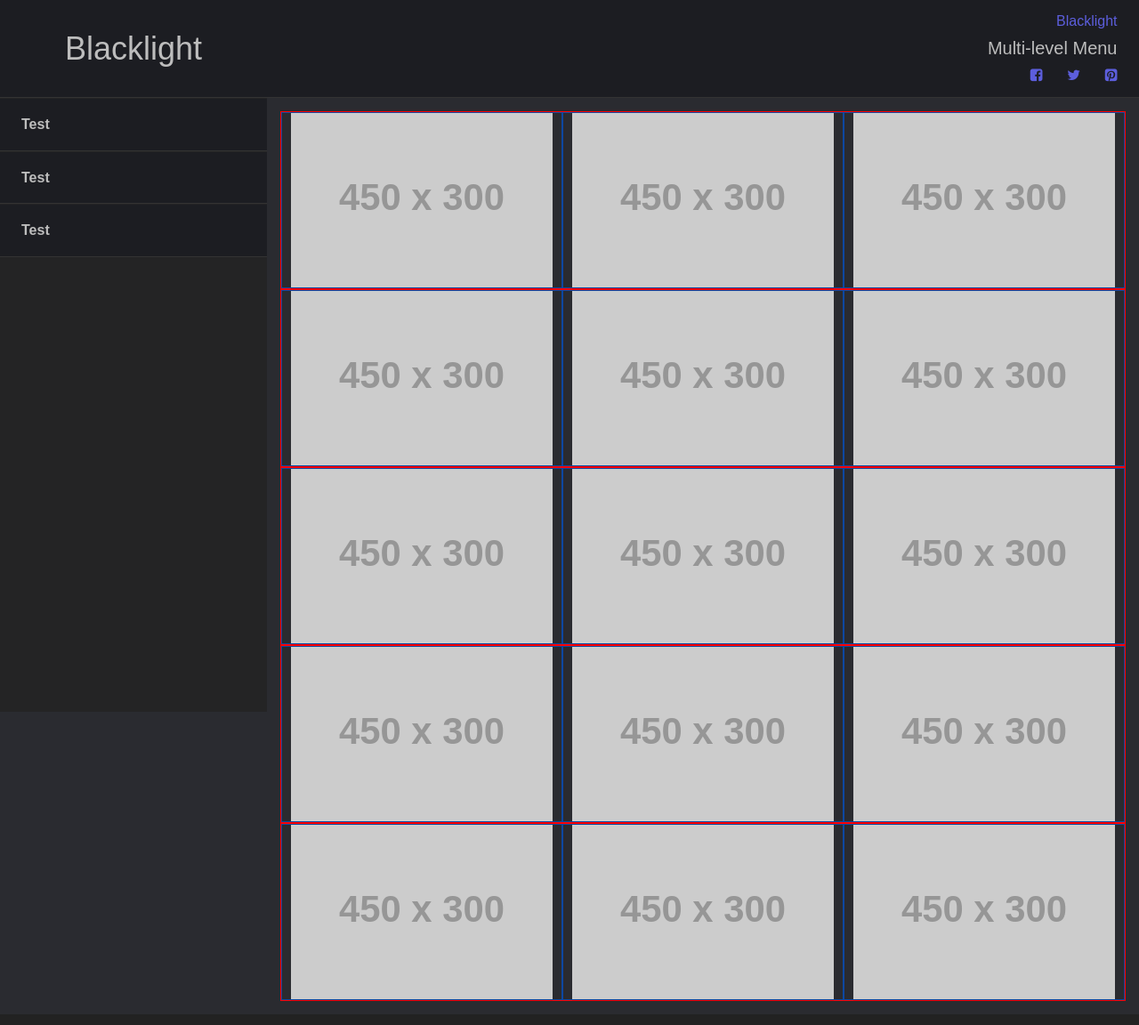
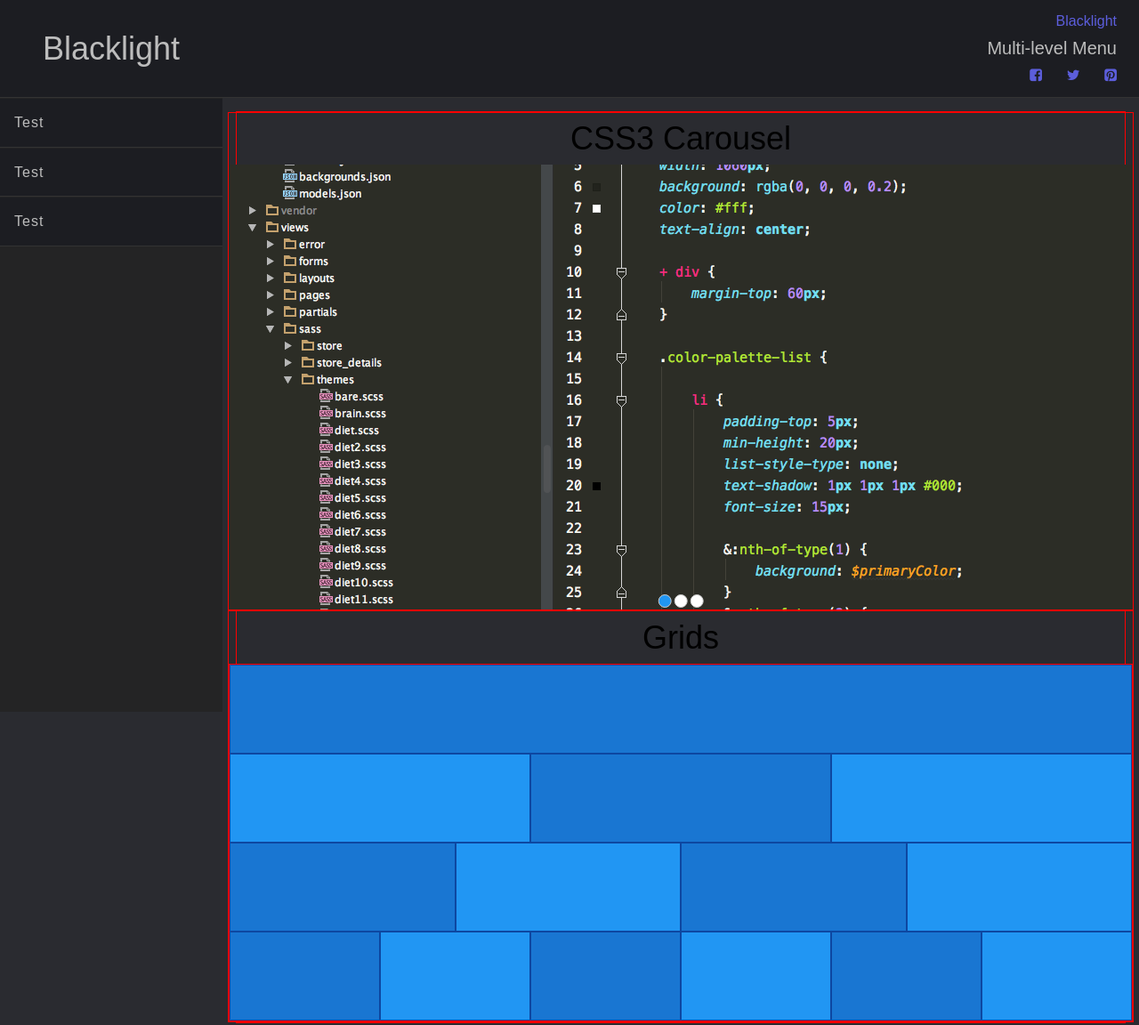
Before and after one commit to sdtsui/css-framework, a website: page app/project1/index.html in a window 1280 px wide. Shown: the whole page at 89% size. Drawn offline with Linux system fonts and the light colour scheme; files that its build step writes are made by us from their sources; placeholder pictures from the web are drawn by us.

Commit message:
Added ability to append into a specific ID instead of the container

```diff
--- a/app/project1/components/dashboard.html
+++ b/app/project1/components/dashboard.html
@@ -24,75 +24,8 @@
       </div>
     </header>
     <main class="dashboard__main">
-      <div class="row">
-        <div class="col col--xs4">
-          <img class="img-responsive" src="http://placehold.it/450x300"
-               alt="Image"/>
-        </div>
-        <div class="col col--xs4">
-          <img class="img-responsive" src="http://placehold.it/450x300"
-               alt="Image"/>
-        </div>
-        <div class="col col--xs4">
-          <img class="img-responsive" src="http://placehold.it/450x300"
-               alt="Image"/>
-        </div>
-      </div>
-      <div class="row">
-        <div class="col col--xs4">
-          <img class="img-responsive" src="http://placehold.it/450x300"
-               alt="Image"/>
-        </div>
-        <div class="col col--xs4">
-          <img class="img-responsive" src="http://placehold.it/450x300"
-               alt="Image"/>
-        </div>
-        <div class="col col--xs4">
-          <img class="img-responsive" src="http://placehold.it/450x300"
-               alt="Image"/>
-        </div>
-      </div>
-      <div class="row">
-        <div class="col col--xs4">
-          <img class="img-responsive" src="http://placehold.it/450x300"
-               alt="Image"/>
-        </div>
-        <div class="col col--xs4">
-          <img class="img-responsive" src="http://placehold.it/450x300"
-               alt="Image"/>
-        </div>
-        <div class="col col--xs4">
-          <img class="img-responsive" src="http://placehold.it/450x300"
-               alt="Image"/>
-        </div>
-      </div>
-      <div class="row">
-        <div class="col col--xs4">
-          <img class="img-responsive" src="http://placehold.it/450x300"
-               alt="Image"/>
-        </div>
-        <div class="col col--xs4">
-          <img class="img-responsive" src="http://placehold.it/450x300"
-               alt="Image"/>
-        </div>
-        <div class="col col--xs4">
-          <img class="img-responsive" src="http://placehold.it/450x300"
-               alt="Image"/>
-        </div>
-      </div>
-      <div class="row">
-        <div class="col col--xs4">
-          <img class="img-responsive" src="http://placehold.it/450x300"
-               alt="Image"/>
-        </div>
-        <div class="col col--xs4">
-          <img class="img-responsive" src="http://placehold.it/450x300"
-               alt="Image"/>
-        </div>
-        <div class="col col--xs4">
-          <img class="img-responsive" src="http://placehold.it/450x300"
-               alt="Image"/>
-        </div>
+      <div id="carousel" class="row">
+
       </div>
     </main>
   </section>
--- a/app/project1/js/app.js
+++ b/app/project1/js/app.js
@@ -49,17 +49,18 @@ const route = (route) => {
 //run each component through the getComponent function which returns a promise
 // Once all the promises are resolved then mount the components
 loadComponents = (components) => {
-  const loadComponents = components.map(comp =>getComponent(comp));
-  Promise.all(loadComponents).then(data => data.map(component => mountComponent(component)));
+  console.log('loading', components);
+  const loadComponents = components.map(comp => getComponent(comp.name, comp.id));
+  Promise.all(loadComponents).then(data => data.map(component => mountComponent(component.data, component.id)));
 };
 
 /**
  * Promise to return a component
  */
-const getComponent = (file) => {
+const getComponent = (file, id) => {
   return fetch(file).then(response => {
       return response.text().then(data => {
-        return data;
+        return { data, id };
       });
     }
   ).catch(err => {
@@ -68,16 +69,52 @@ const getComponent = (file) => {
 };
 
 /**
+ * Appends HTML to a container
+ */
+const appendToContainer = (idName, data, target) => {
+  idName = filterID();
+  const node = document.createElement(target);
+  node.setAttribute("id", idName);
+  getContainer().appendChild(node);
+  document.querySelector('#' + idName).innerHTML = data;
+};
+
+/**
+ * Appends HTML to an element with a specific id
+ * If the id exists then it appends to it.
+ * If it does not exist then it creates a new one and
+ * appends to the container
+ */
+const appendToId = (idName, data, target) => {
+  const nodeExists = document.querySelector('#' + idName);
+  if (nodeExists) {
+    const node = document.createElement(target);
+    node.innerHTML = data;
+    nodeExists.appendChild(node);
+  } else {
+    const node = document.createElement(target);
+    node.setAttribute("id", idName);
+    getContainer().appendChild(node);
+    document.querySelector('#' + idName).innerHTML = data;
+  }
+};
+
+/**
  * Mounts a component to a page
  * @param data
  * @param target
  * @param idName
  */
-const mountComponent = (data, target = 'DIV', idName = filterID()) => {
-  // create the div where we are going to put the component
-  const node = document.createElement(target);
-  node.setAttribute("id", idName);
-  getContainer().appendChild(node);
+const mountComponent = (data, idName, target = 'DIV') => {
+  // check if the id already exists
 
-  document.querySelector('#' + idName).innerHTML = data;
+  // only runs if you do not specify an id. It appends to the
+  // container by default
+  if (!idName) {
+    appendToContainer(idName, data, target);
+    return;
+  }
+
+  // Appends item to the specific element that has the specific id
+  appendToId(idName, data, target);
 };
--- a/app/project1/js/dashboard.js
+++ b/app/project1/js/dashboard.js
@@ -1,4 +1,14 @@
 loadComponents([
-  './components/dashboard.html'
+    {
+      name: './components/dashboard.html',
+    },
+    {
+      name: './components/carousel.html',
+      id: 'carousel'
+      },
+    {
+      name: './components/grids.html',
+      id: 'carousel'
+    }
   ]
 );
--- a/app/project1/scss/components/dashboard.scss
+++ b/app/project1/scss/components/dashboard.scss
@@ -1,8 +1,9 @@
-$dashboardMenuWidth: 300px;
+$dashboardMenuWidth: 250px;
 $dashboardHeaderHeight: 110px;
 $dashboardTextColor: #bdbdbd;
 $dashboardBorder: 1px solid #333;
 $dashboardPrimaryColor: #5c5edc;
+$dashboardLinkPadding: 15px 20px;
 
 .dashboard {
   position: absolute;
@@ -22,7 +23,7 @@ $dashboardPrimaryColor: #5c5edc;
 .dashboard__icons li {
   display: inline-block;
   margin-left: 25px;
-  color:  $dashboardPrimaryColor;
+  color: $dashboardPrimaryColor;
 }
 
 .dashboard__menu > .dashboard__header {
@@ -77,24 +78,25 @@ $dashboardPrimaryColor: #5c5edc;
 }
 
 .dashboard__link {
-  font-weight: 600;
+  font-weight: 400;
   position: relative;
   display: block;
-  padding: 1em 2.5em 1em 1.5em;
+  padding: $dashboardLinkPadding;
   color: #bdbdbd;
   border-bottom: $dashboardBorder;
   -webkit-transition: color 0.1s;
   transition: color 0.1s;
   text-transform: capitalize;
   background: #1c1d22;
+  letter-spacing: 1px;
   a {
     display: block;
-    padding: 1em 2.5em 1em 1.5em;
-    margin: -1em -2.5em -1em -1.5em;
+    padding: $dashboardLinkPadding;
+    margin: -1em -1.5em -1em -1.5em;
     color: inherit;
     text-decoration: none;
     &:hover {
-      color: $dashboardPrimaryColor;
+      background: #2a2b30;
     }
   }
 }
```
Also changed, not shown: app/project1/css/styles.css.
